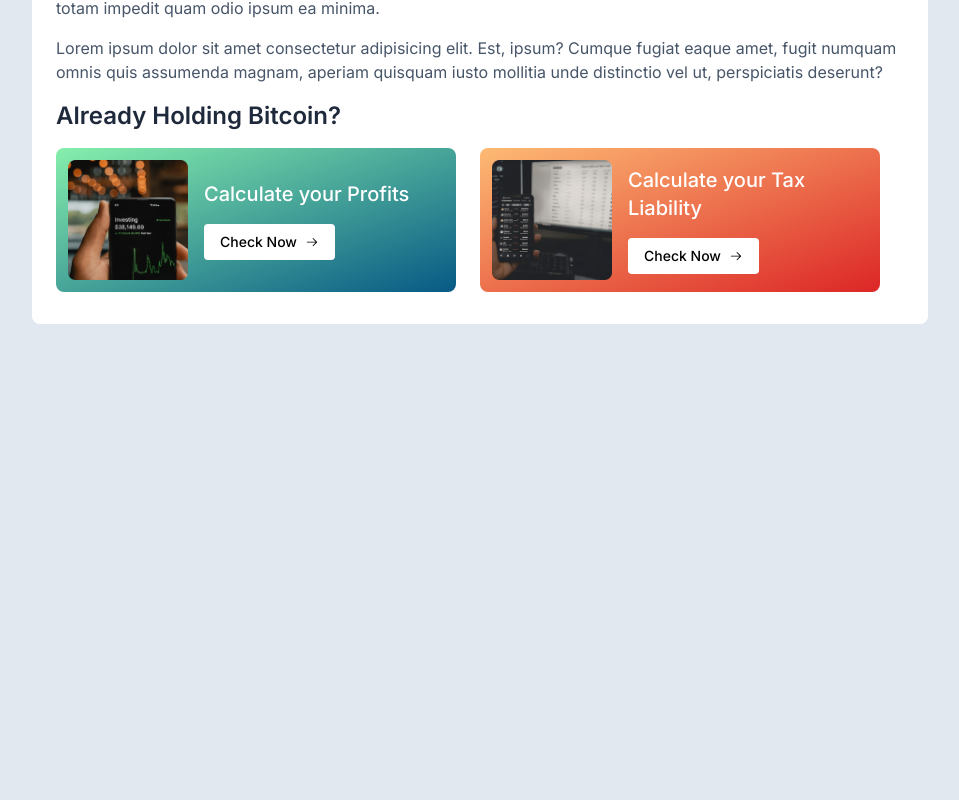
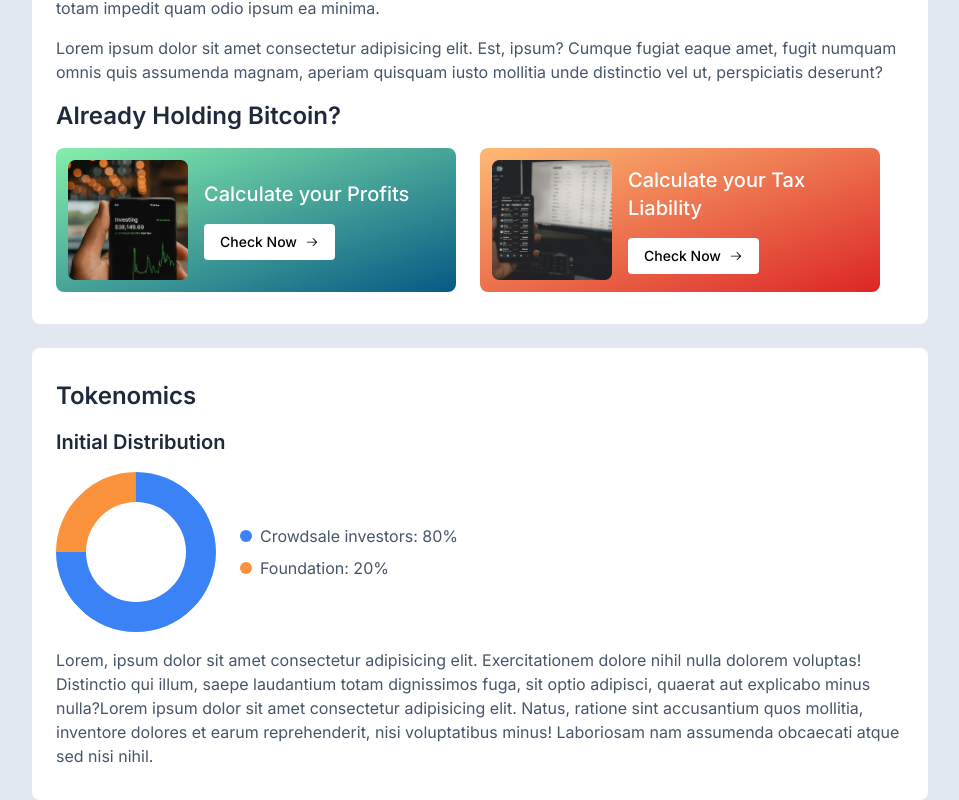
Before and after one commit to AyushShende/koinx_assignment, a Next.js app: page /1 in a window 1280 px wide. Shown: the part 1765-2565 px from the top of the page, without its empty margins (8-967 px from the left). Before the commit the page ends 2089 px from the top, so only its background shows below. Built offline with nearby package versions, Linux system fonts and the light colour scheme.

Commit message:
feat: tokenomics section

```diff
--- a/app/[id]/page.tsx
+++ b/app/[id]/page.tsx
@@ -5,6 +5,7 @@ import Navigator from '@/components/navigator';
 import Overview from '@/components/overview';
 import PromoWidget from '@/components/promoWidget';
 import Sentiment from '@/components/sentiment';
+import Tokenomics from '@/components/tokenomics';
 import TrendingWidget from '@/components/trendingWidget';
 import { fetchCurrencyData, fetchInfoData } from '@/queries/currencyData';
 
@@ -41,6 +42,7 @@ export default async function CurrencyPage({
           <Overview />
           <Sentiment />
           <About />
+          <Tokenomics />
         </div>
 
         <div>
--- /dev/null
+++ b/components/tokenomics/index.tsx
@@ -0,0 +1,35 @@
+export default function Tokenomics() {
+  return (
+    <section className="hidden md:block bg-white rounded-lg space-y-4 px-2 py-4 md:px-6 md:py-8">
+      <h3 className="title text-2xl mb-2">Tokenomics</h3>
+      <h4 className="text-slate-800 font-semibold text-xl">
+        Initial Distribution
+      </h4>
+      <div className="flex-item-center gap-6">
+        <div className="w-40 h-40 relative">
+          <div className="w-full h-full rounded-full bg-white border-[30px] border-blue-500 border-t-orange-400 -rotate-45"></div>
+          <div className="absolute inset-0 rounded-full bg-transparent"></div>
+        </div>
+        <div className="space-y-2">
+          <div className="flex-item-center gap-2">
+            <div className="rounded-full bg-blue-500 w-3 h-3"></div>
+            <p>Crowdsale investors: 80%</p>
+          </div>
+          <div className="flex-item-center gap-2">
+            <div className="rounded-full bg-orange-400 w-3 h-3"></div>
+            <p>Foundation: 20%</p>
+          </div>
+        </div>
+      </div>
+      <p>
+        Lorem, ipsum dolor sit amet consectetur adipisicing elit. Exercitationem
+        dolore nihil nulla dolorem voluptas! Distinctio qui illum, saepe
+        laudantium totam dignissimos fuga, sit optio adipisci, quaerat aut
+        explicabo minus nulla?Lorem ipsum dolor sit amet consectetur adipisicing
+        elit. Natus, ratione sint accusantium quos mollitia, inventore dolores
+        et earum reprehenderit, nisi voluptatibus minus! Laboriosam nam
+        assumenda obcaecati atque sed nisi nihil.
+      </p>
+    </section>
+  );
+}
```
